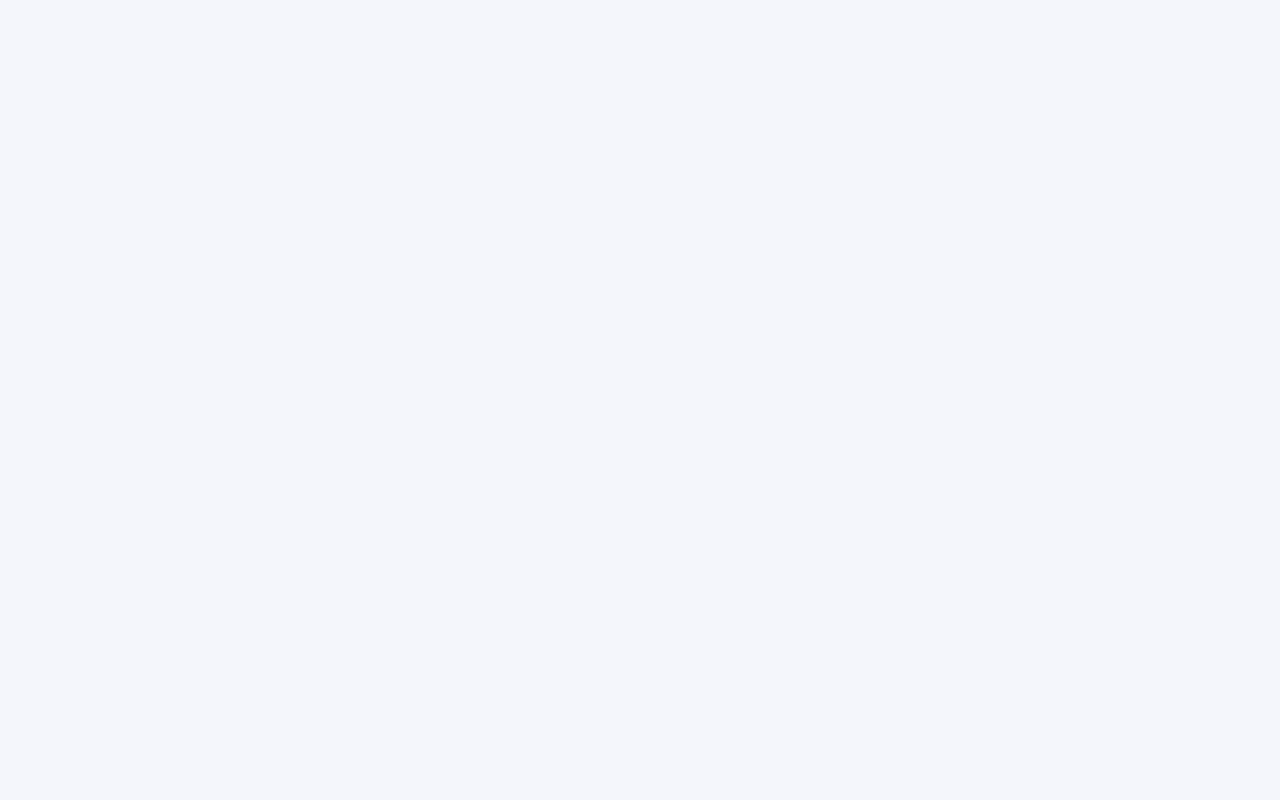
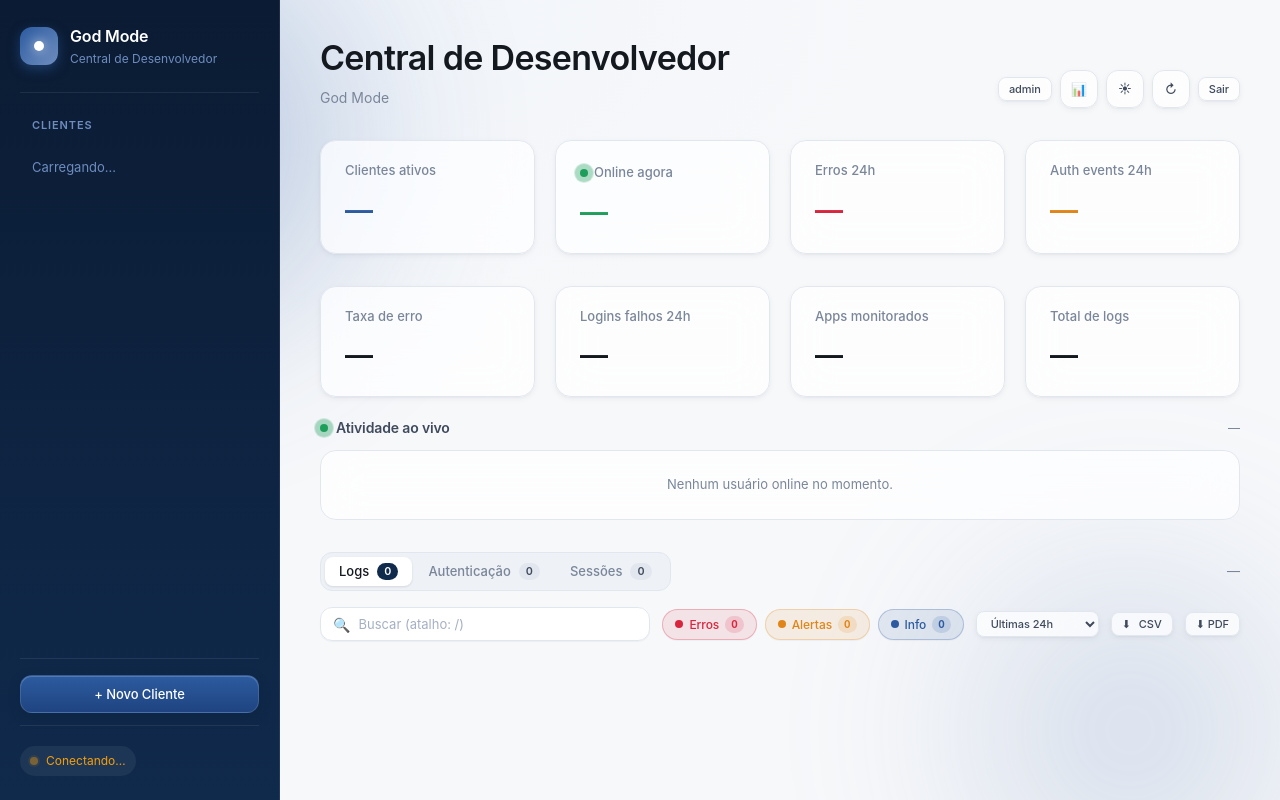
Before and after one commit to albubueno-eng/DEVLOG, a plain HTML site: page index.html in a window 1280 px wide. Drawn offline with nearby package versions, Linux system fonts and the light colour scheme; sample sign-in values are in the browser's storage.

Commit message:
Update style.css

```diff
--- a/style.css
+++ b/style.css
@@ -2954,3 +2954,10 @@ body:has(.modal:not([hidden])) .fab-novo-cliente { display: none; }
   overflow-y: auto; /* Cria a barra de rolagem interna */
   -webkit-overflow-scrolling: touch; /* Deixa o scroll suave no celular */
 }
+
+/* ============================================================================
+   HOTFIX — evita tela branca se o JS quebrar antes de adicionar body.pronto
+   ============================================================================ */
+body {
+  opacity: 1 !important;
+}
```
